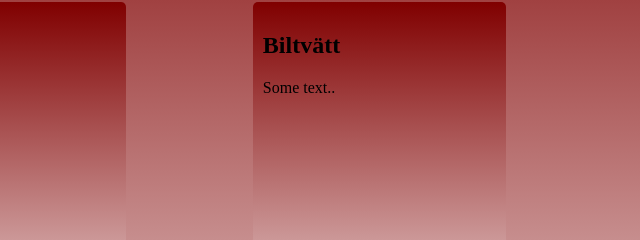
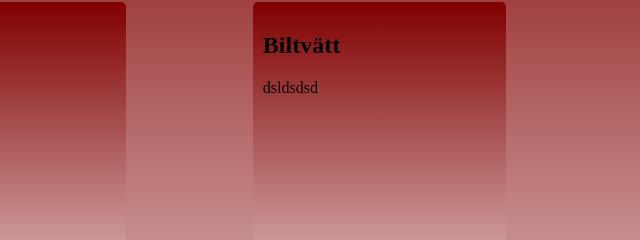
Before and after one commit to Alexanderjansson91/Deluxepark, a plain HTML site: page Code along /service.html in a window 1280 px wide. Shown: the part 204-444 px from the top of the page, 640-1280 px from the left. Drawn offline with nearby package versions, Linux system fonts and the light colour scheme.

Commit message:
test
test

```diff
--- a/Code along /service.html
+++ b/Code along /service.html
@@ -40,7 +40,7 @@
     <div class="row">
       <div class="column" style="background-color:#aaa;">
         <h2>Biltvätt</h2>
-        <p>Some text..</p>
+        <p>dsldsdsd</p>
       </div>
       <div class="column" style="background-color:#bbb;">
         <h2>Bil service</h2>
```
Also changed, not shown: 1 other file.
